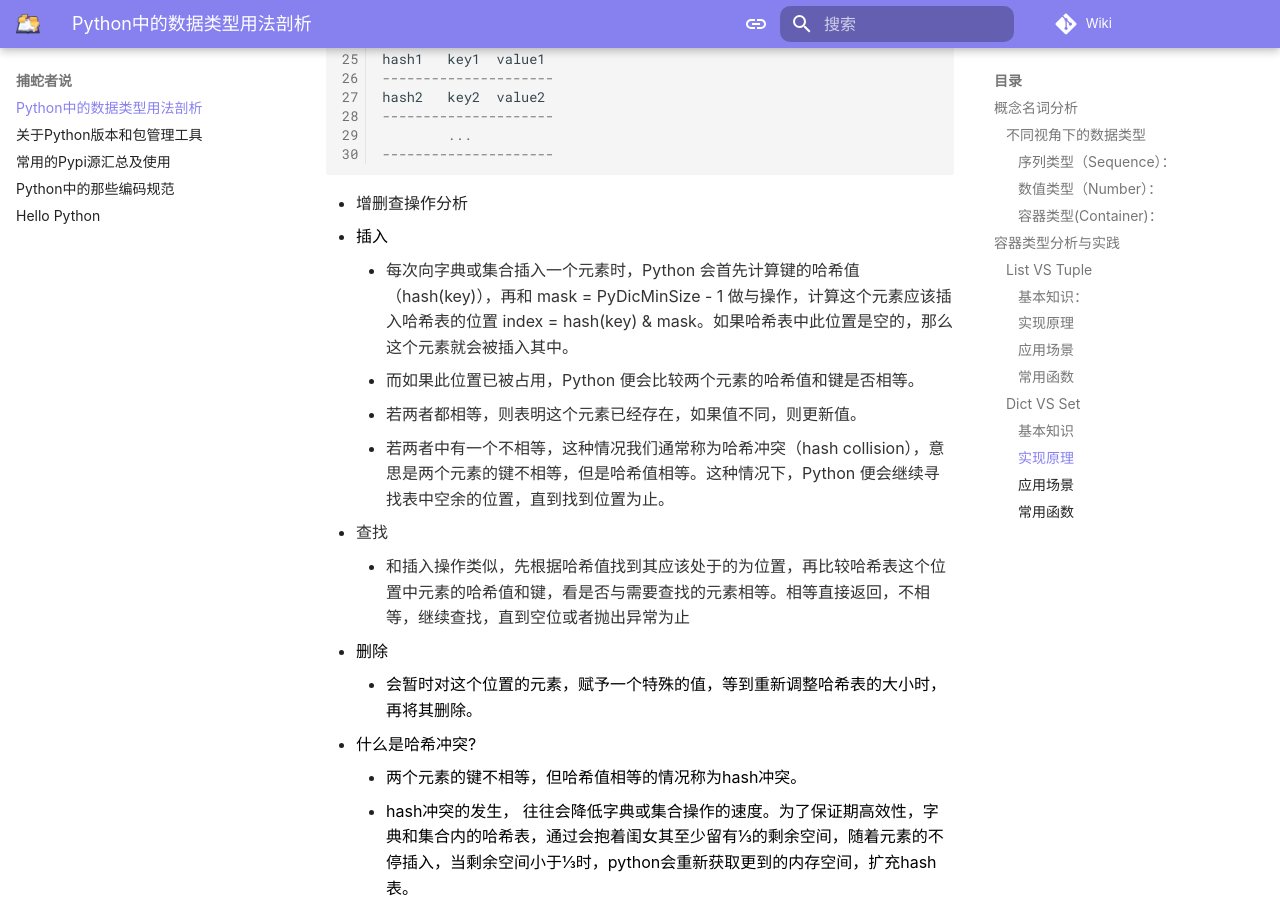
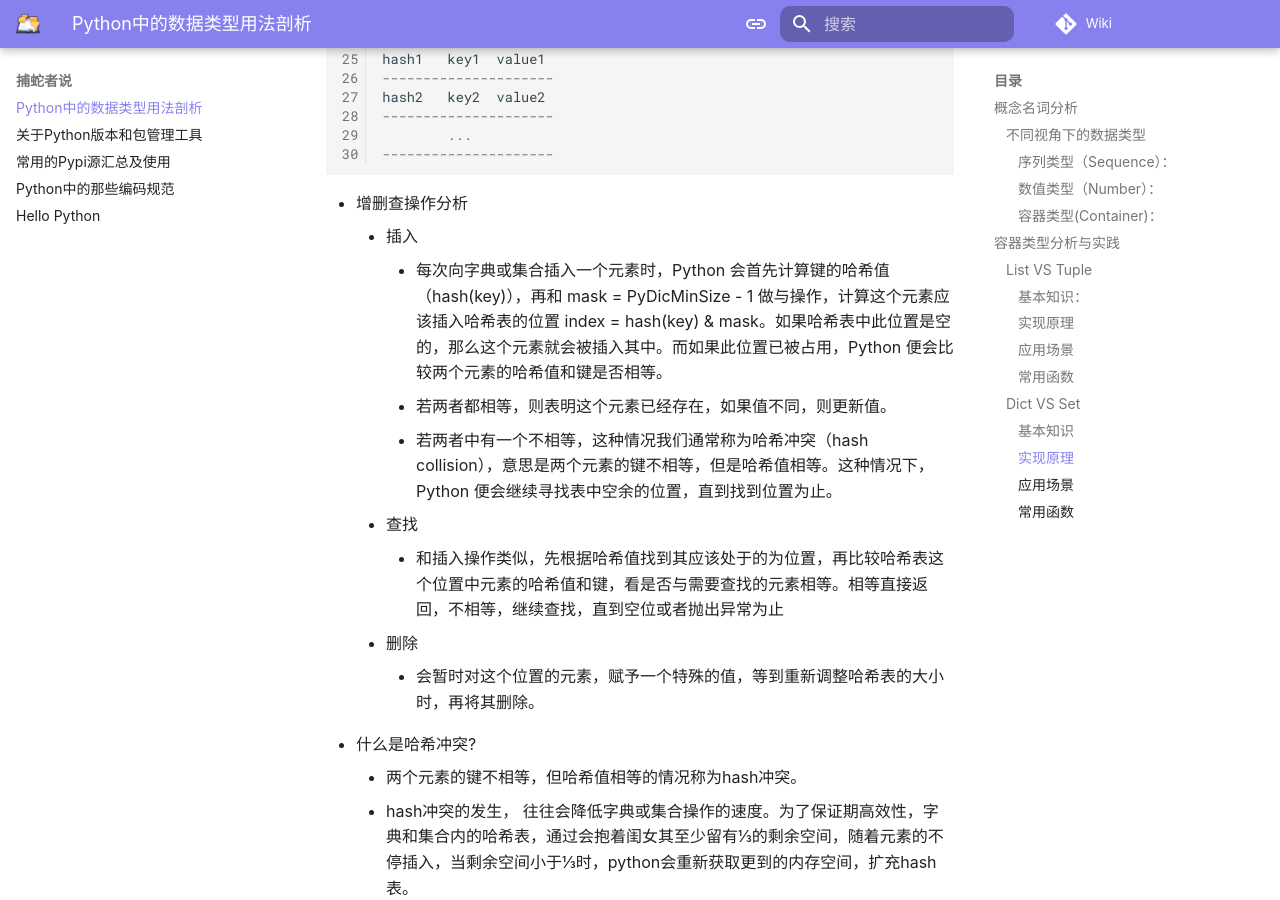
Before and after one commit to sswfive/wiki, an MkDocs documentation site: the page built from docs/pynotes/05.py_data_struct_summary.md, in a window 1280 px wide and 900 px high, scrolled down 8529 px. Built offline with MkDocs 1.6.1 and Material for MkDocs 9.7.7, drawn with Linux system fonts in a browser that asks for light colours; comment, search, counter and statistics services are not loaded; a style sheet for code colours, icons or effects is not loaded; some of the changed lines change nothing that is shown.

Commit message:
fix: fixed content bug

````diff
--- a/docs/pynotes/05.py_data_struct_summary.md
+++ b/docs/pynotes/05.py_data_struct_summary.md
@@ -302,42 +302,41 @@ hash2   key2  value2
 
 ```
 
-+ 增删查操作分析
-  - <font style="color:rgb(0, 0, 0);">插入</font>
-    * <font style="color:rgb(51, 51, 51);">每次向字典或集合插入一个元素时，Python 会首先计算键的哈希值（hash(key)），再和 mask = PyDicMinSize - 1 做与操作，计算这个元素应该插入哈希表的位置 index = hash(key) & mask。如果哈希表中此位置是空的，那么这个元素就会被插入其中。</font>
-    * <font style="color:rgb(51, 51, 51);">而如果此位置已被占用，Python 便会比较两个元素的哈希值和键是否相等。</font>
-      + <font style="color:rgb(51, 51, 51);">若两者都相等，则表明这个元素已经存在，如果值不同，则更新值。</font>
-      + <font style="color:rgb(51, 51, 51);">若两者中有一个不相等，这种情况我们通常称为哈希冲突（hash collision），意思是两个元素的键不相等，但是哈希值相等。这种情况下，Python 便会继续寻找表中空余的位置，直到找到位置为止。</font>
-  - <font style="color:rgb(51, 51, 51);">查找</font>
-    * <font style="color:rgb(51, 51, 51);">和插入操作类似，先根据哈希值找到其应该处于的为位置，再比较哈希表这个位置中元素的哈希值和键，看是否与需要查找的元素相等。相等直接返回，不相等，继续查找，直到空位或者抛出异常为止</font>
-  - <font style="color:rgb(0, 0, 0);">删除</font>
-    * <font style="color:rgb(0, 0, 0);">会暂时对这个位置的元素，赋予一个特殊的值，等到重新调整哈希表的大小时，再将其删除。</font>
-+ <font style="color:rgb(0, 0, 0);">什么是哈希冲突?</font>
-    - <font style="color:rgb(0, 0, 0);">两个元素的键不相等，但哈希值相等的情况称为hash冲突。</font>
-    - <font style="color:rgb(0, 0, 0);">hash冲突的发生， 往往会降低字典或集合操作的速度。为了保证期高效性，字典和集合内的哈希表，通过会抱着闺女其至少留有1/3的剩余空间，随着元素的不停插入，当剩余空间小于1/3时，python会重新获取更到的内存空间，扩充hash表。</font>
+- 增删查操作分析
+    - 插入
+        - 每次向字典或集合插入一个元素时，Python 会首先计算键的哈希值（hash(key)），再和 mask = PyDicMinSize - 1 做与操作，计算这个元素应该插入哈希表的位置 index = hash(key) & mask。如果哈希表中此位置是空的，那么这个元素就会被插入其中。而如果此位置已被占用，Python 便会比较两个元素的哈希值和键是否相等。
+        - 若两者都相等，则表明这个元素已经存在，如果值不同，则更新值。
+        - 若两者中有一个不相等，这种情况我们通常称为哈希冲突（hash collision），意思是两个元素的键不相等，但是哈希值相等。这种情况下，Python 便会继续寻找表中空余的位置，直到找到位置为止。
+    - 查找
+        - 和插入操作类似，先根据哈希值找到其应该处于的为位置，再比较哈希表这个位置中元素的哈希值和键，看是否与需要查找的元素相等。相等直接返回，不相等，继续查找，直到空位或者抛出异常为止
+    - 删除
+        - 会暂时对这个位置的元素，赋予一个特殊的值，等到重新调整哈希表的大小时，再将其删除。
+- 什么是哈希冲突?
+    - 两个元素的键不相等，但哈希值相等的情况称为hash冲突。
+    - hash冲突的发生， 往往会降低字典或集合操作的速度。为了保证期高效性，字典和集合内的哈希表，通过会抱着闺女其至少留有1/3的剩余空间，随着元素的不停插入，当剩余空间小于1/3时，python会重新获取更到的内存空间，扩充hash表。
 
 #### 应用场景
 
-+ Dict：
-    - <font style="color:rgb(18, 18, 18);">使用 多个键值对，存储 描述一个物体 的相关信息 </font>
-    - <font style="color:rgb(18, 18, 18);"> </font><font style="color:rgb(51, 51, 51);">将多个字典放在一个列表中，然后遍历，对循环体中的每个字典都做同样的操作。</font>
-    - <font style="color:rgb(51, 51, 51);">高效查询</font>
-+ Set:
+- Dict：
+    - 使用 多个键值对，存储 描述一个物体 的相关信息
+    - 将多个字典放在一个列表中，然后遍历，对循环体中的每个字典都做同样的操作。
+    - 高效查询
+- Set:
     - 去重
     - 高效查询
 
 #### 常用函数
 
-+ Dict:
-    - <font style="color:rgb(51, 51, 51);">keys()</font>
-    - <font style="color:rgb(51, 51, 51);">values()</font>
-    - <font style="color:rgb(51, 51, 51);">items()</font>
-    - <font style="color:rgb(51, 51, 51);">del：删除字典或删除字典中指定键值对</font>
-    - <font style="color:rgb(51, 51, 51);">clear()：清空字典</font>
-    - <font style="color:rgb(51, 51, 51);">for  in 遍历</font>
-+ Set:
-    - <font style="color:rgb(51, 51, 51);">add()</font>
-    - <font style="color:rgb(51, 51, 51);">update(), 追加的数据是序列</font>
-    - <font style="color:rgb(51, 51, 51);">remove()，删除集合中的指定数据，如果数据不存在则报错</font>
-    - <font style="color:rgb(51, 51, 51);">discard()，删除集合中的指定数据，如果数据不存在也不会报错</font>
-    - <font style="color:rgb(51, 51, 51);">pop()，随机删除集合中的某个数据，并返回这个数据。</font>
+- Dict:
+    - keys()
+    - values()
+    - items()
+    - del：删除字典或删除字典中指定键值对
+    - clear()：清空字典
+    - for  in 遍历
+- Set:
+    - add()
+    - update(), 追加的数据是序列
+    - remove()，删除集合中的指定数据，如果数据不存在则报错
+    - discard()，删除集合中的指定数据，如果数据不存在也不会报错
+    - pop()，随机删除集合中的某个数据，并返回这个数据。
````
